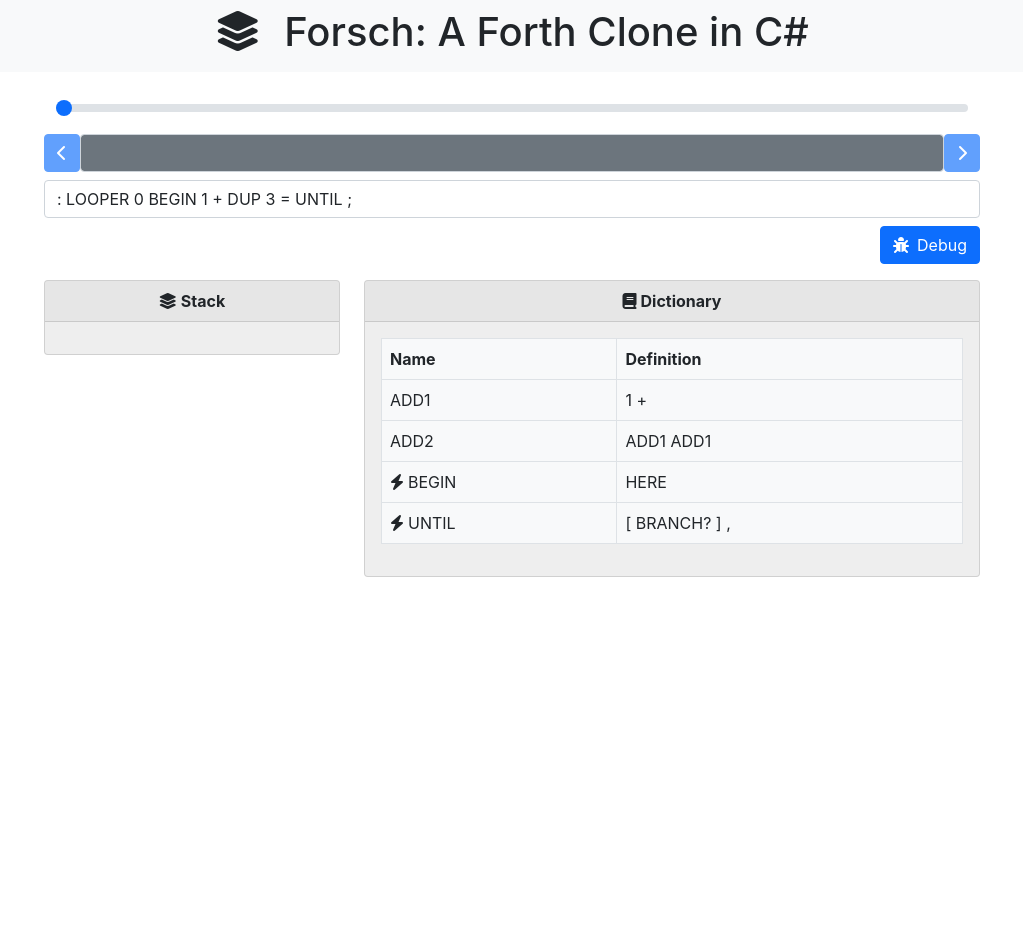
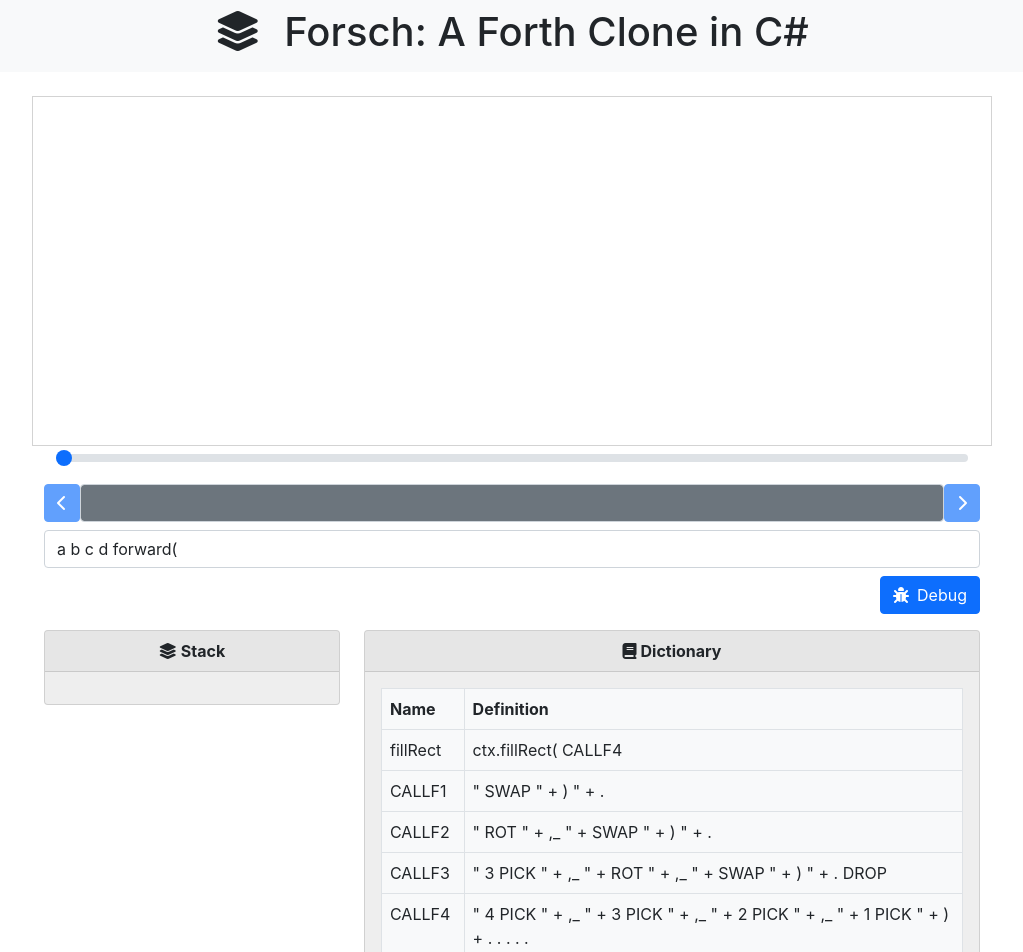
Before and after one commit to koeida/ForschReact, a React (Create React App) app: page / in a window 1280 px wide. Shown: the top 952 px of the page, without its empty margins (128-1151 px from the left). Before the commit the page ends 800 px from the top, so only its background shows below. Built offline with nearby package versions, Linux system fonts and the light colour scheme.

Commit message:
canvas rendering

```diff
--- a/src/App.css
+++ b/src/App.css
@@ -43,3 +43,8 @@
   margin-right: auto;
   width: 75%;
 }
+
+canvas {
+  border: 1px solid lightgrey;
+  height:350px;
+}
--- a/src/App.js
+++ b/src/App.js
@@ -1,19 +1,35 @@
 import "./App.css";
 import React from "react";
-import {last, compose, equals, prop, find, reverse, pipe, dropWhile} from "ramda";
+import {startsWith, compose, equals, prop, find, pipe} from "ramda";
+import {getNewMoment, jsonDeepClone, peek} from "./utils.js";
 
 const DEFAULT_ENVIRONMENT = {
   DataStack: [],
   WordDict: [
     {
-      WordName: "ADD1",
+      WordName: "fillRect",
       IsImmediate: false,
-      WordText: ["1", "+"],
+      WordText: 'ctx.fillRect( CALLF4'.split(" "),
     },
     {
-      WordName: "ADD2",
+      WordName: "CALLF1",
       IsImmediate: false,
-      WordText: ["ADD1", "ADD1"],
+      WordText: '" SWAP " + ) " + .'.split(" "),
+    },
+    {
+      WordName: "CALLF2",
+      IsImmediate: false,
+      WordText: '" ROT " + ,_ " + SWAP " + ) " + .'.split(" "),
+    },
+    {
+      WordName: "CALLF3",
+      IsImmediate: false,
+      WordText: '" 3 PICK " + ,_ " + ROT " + ,_ " + SWAP " + ) " + . DROP'.split(" "),
+    },
+    {
+      WordName: "CALLF4",
+      IsImmediate: false,
+      WordText: '" 4 PICK " + ,_ " + 3 PICK " + ,_ " + 2 PICK " + ,_ " + 1 PICK " + ) + . . . . .'.split(" "),
     },
     {
       WordName: "BEGIN",
@@ -31,16 +47,10 @@ const DEFAULT_ENVIRONMENT = {
   mode: "Execute",
   CurWordDef: null,
   CurWord: null,
+  Output: "",
 };
 
 const STEPPER_URL = "/step";
-
-function jsonDeepClone(json) {
-  return JSON.parse(JSON.stringify(json));
-}
-function peek(a) {
-  return a.slice(-1)[0];
-}
 
 function Word(props) {
   const currentClass = props.isCurrentWord ? "current-word" : "";
@@ -220,13 +230,40 @@ function Stack(props) {
   );
 }
 
+class Canvas extends React.Component {
+  componentDidMount() {
+  }
+
+  componentDidUpdate() {
+    const canvas = this.refs.canvas;
+    const ctx = canvas.getContext("2d");
+    ctx.clearRect(0, 0, canvas.width, canvas.height)
+    for(const s of this.props.output) {
+      if(startsWith('ctx.', s)) {
+        eval(s)
+      }
+    }
+
+    eval('ctx.font = "18pt Mono";');
+    eval('ctx.fillText("baruch hashem", 0, 75)');
+  }
+
+  render() {
+    return (
+      <div className="row justify-content-center">
+        <canvas ref="canvas"/>
+      </div>
+    )
+  }
+}
+
 class App extends React.Component {
   constructor(props) {
     super(props);
     this.state = {
-      input: ": LOOPER 0 BEGIN 1 + DUP 3 = UNTIL ;",
+      input: "a b c d forward(",
       curHistoryIndex: 0,
-      history: [{ mode: "pause", environments: [DEFAULT_ENVIRONMENT] }],
+      history: [{ output: [], mode: "pause", environments: [DEFAULT_ENVIRONMENT] }],
     };
   }
 
@@ -241,6 +278,7 @@ class App extends React.Component {
 
     const newHistoryMoment = {
       mode: "debug",
+      output: this.now().output,
       environments: this.now().environments.slice(0, -1).concat(newEnvironment),
     };
 
@@ -260,59 +298,10 @@ class App extends React.Component {
     });
   };
 
-  // All of the computations in every
-  // stepper have completed, so
-  // we squash down to a bare environment
-  // awaiting further user input.
-  getFinishedMoment = (e) => {
-    const newEnv = jsonDeepClone(e);
-    newEnv["Input"] = [];
-    newEnv["InputIndex"] = 0;
-    newEnv["mode"] = "Execute";
-
-    return {
-      mode: "pause",
-      environments: [newEnv],
-    };
-  };
-
-  // Some steppers remain unfinished,
-  // so we generate a moment containing only those
-  // remaining steppers.
-  getCollapsedMoment = (finalEnvironment, remainingEnvironments) => {
-    const newHeadEnv = jsonDeepClone(peek(remainingEnvironments));
-    newHeadEnv["DataStack"] = finalEnvironment["DataStack"];
-    newHeadEnv["WordDict"] = finalEnvironment["WordDict"]
-    newHeadEnv["InputIndex"] += 1;
-    newHeadEnv["mode"] = last(remainingEnvironments)["mode"];
-    return {
-      mode: "debug",
-      environments: remainingEnvironments.slice(0, -1).concat(newHeadEnv),
-    };
-  };
-
-  //Drop all environments that have reached the end of their input.
-  //If all environments have reached the end, leave the final environment
-  //in place devoid of input.
-  collapseEnvironments = (curEnvironments) => {
-    const finalEnvironment = curEnvironments.slice(-1)[0];
-    const remainingEnvironments = pipe(
-      reverse,
-      dropWhile(env => env["InputIndex"] >= env["Input"].length - 1),
-      reverse)(curEnvironments);
-    if (remainingEnvironments.length === 0) {
-      return this.getFinishedMoment(finalEnvironment)
-    } else {
-      return this.getCollapsedMoment(finalEnvironment, remainingEnvironments);
-    }
-  };
-
+  // Update state in response to receipt of new environment from
+  // Forsch web service.
   onEnvironmentUpdate = (e) => {
-    const inputIsComplete = e["InputIndex"] >= e["Input"].length;
-    const curEnvironments = this.now().environments.slice(0, -1).concat(e);
-    const newMoment = (inputIsComplete)
-      ? this.collapseEnvironments(curEnvironments, this.state.input)
-      : { mode: "debug", environments: curEnvironments };
+    const newMoment = getNewMoment(this.now(), e, this.state.input)
 
     this.setState({
       history: this.state.history
@@ -352,6 +341,7 @@ class App extends React.Component {
     var newHistoryMoment = {
       environments: this.now().environments.concat(newEnv),
       mode: this.now().mode,
+      output: this.now().output,
     };
 
     this.setState((state) => {
@@ -417,6 +407,7 @@ class App extends React.Component {
           </header>
         </div>
         <div id="body-container" className="container">
+          <Canvas output={this.now().output} />
           <div className="row d-flex justify-content-center">
             <div className="row">
               <HistorySlider
--- /dev/null
+++ b/src/utils.js
@@ -0,0 +1,75 @@
+import {last, compose, equals, prop, find, reverse, pipe, dropLastWhile} from "ramda";
+
+function jsonDeepClone(json) {
+  return JSON.parse(JSON.stringify(json));
+}
+
+function peek(a) {
+  return a.slice(-1)[0];
+}
+
+// All of the computations in every
+// stepper have completed, so
+// we squash down to a bare environment
+// awaiting further user input.
+const getFinishedMoment = (e, newOutput) => {
+  const newEnv = jsonDeepClone(e);
+  newEnv["Input"] = [];
+  newEnv["InputIndex"] = 0;
+  newEnv["mode"] = "Execute";
+
+  return {
+    mode: "pause",
+    environments: [newEnv],
+    output: newOutput,
+  };
+};
+
+// Some steppers remain unfinished,
+// so we generate a moment containing only those
+// remaining steppers.
+const getCollapsedMoment = (finalEnvironment, remainingEnvironments, newOutput) => {
+  const newHeadEnv = jsonDeepClone(peek(remainingEnvironments));
+  newHeadEnv["DataStack"] = finalEnvironment["DataStack"];
+  newHeadEnv["WordDict"] = finalEnvironment["WordDict"]
+  newHeadEnv["InputIndex"] += 1;
+  newHeadEnv["mode"] = last(remainingEnvironments)["mode"];
+  return {
+    mode: "debug",
+    environments: remainingEnvironments.slice(0, -1).concat(newHeadEnv),
+    output: newOutput
+  };
+};
+
+//Drop all environments that have reached the end of their input.
+//If all environments have reached the end, leave the final environment
+//in place devoid of input.
+const collapseEnvironments = (curEnvironments, newOutput) => {
+  const finalEnvironment = curEnvironments.slice(-1)[0];
+  const remainingEnvironments = dropLastWhile(
+    env => env["InputIndex"] >= env["Input"].length - 1,
+    curEnvironments)
+
+  if (remainingEnvironments.length === 0) {
+    return getFinishedMoment(finalEnvironment, newOutput)
+  } else {
+    return getCollapsedMoment(finalEnvironment, remainingEnvironments, newOutput);
+  }
+};
+
+// Merge new environment into current set of environments.
+const getNewMoment = (now, newEnvironment, curInput) => {
+  const inputIsComplete = newEnvironment["InputIndex"] >= newEnvironment["Input"].length;
+  const curEnvironments = now.environments.slice(0, -1).concat(newEnvironment);
+  const newOutput = newEnvironment["Output"] !== ""
+    ? now.output.concat([newEnvironment["Output"]])
+    : now.output;
+
+  if (inputIsComplete) {
+    return collapseEnvironments(curEnvironments, newOutput)
+  } else {
+    return { mode: "debug", output: newOutput, environments: curEnvironments };
+  }
+};
+
+export { getNewMoment, jsonDeepClone, peek };
```
